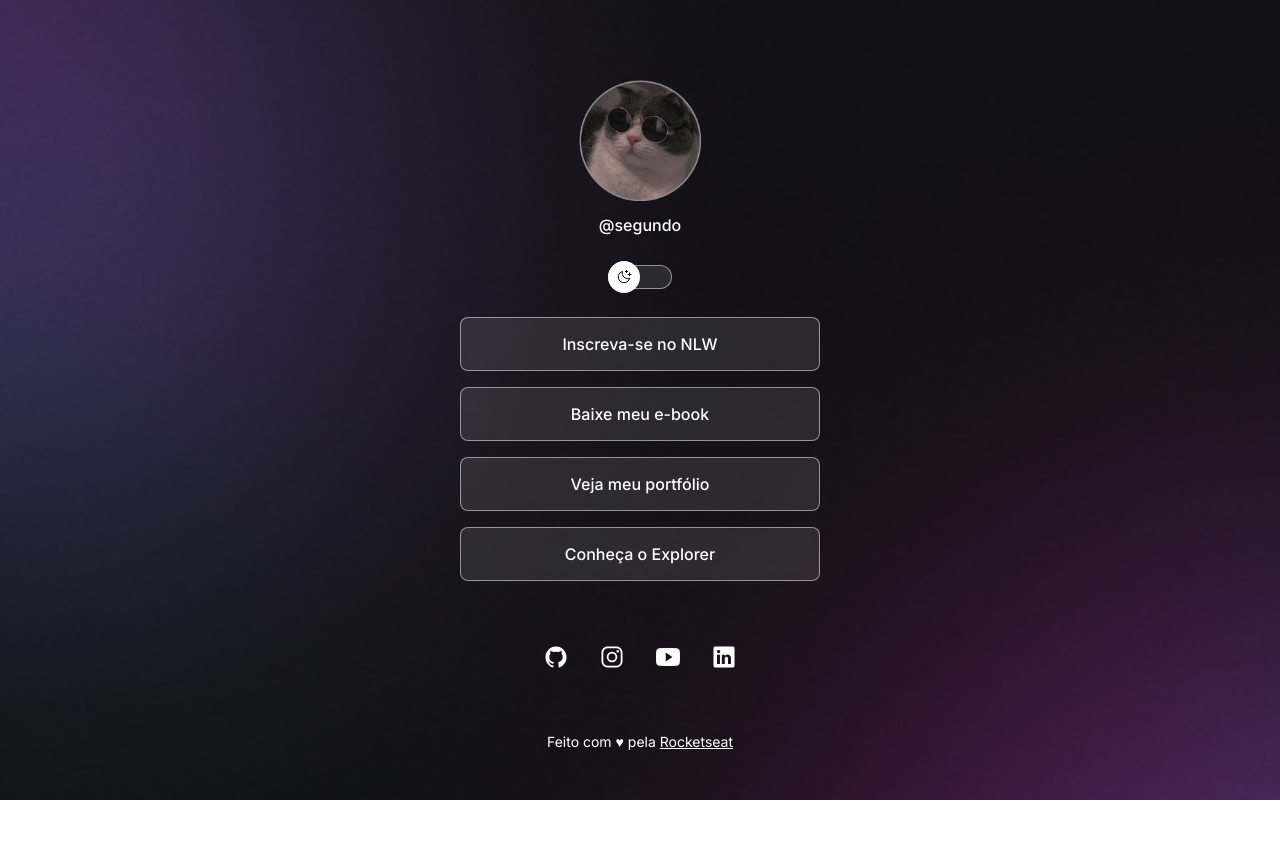
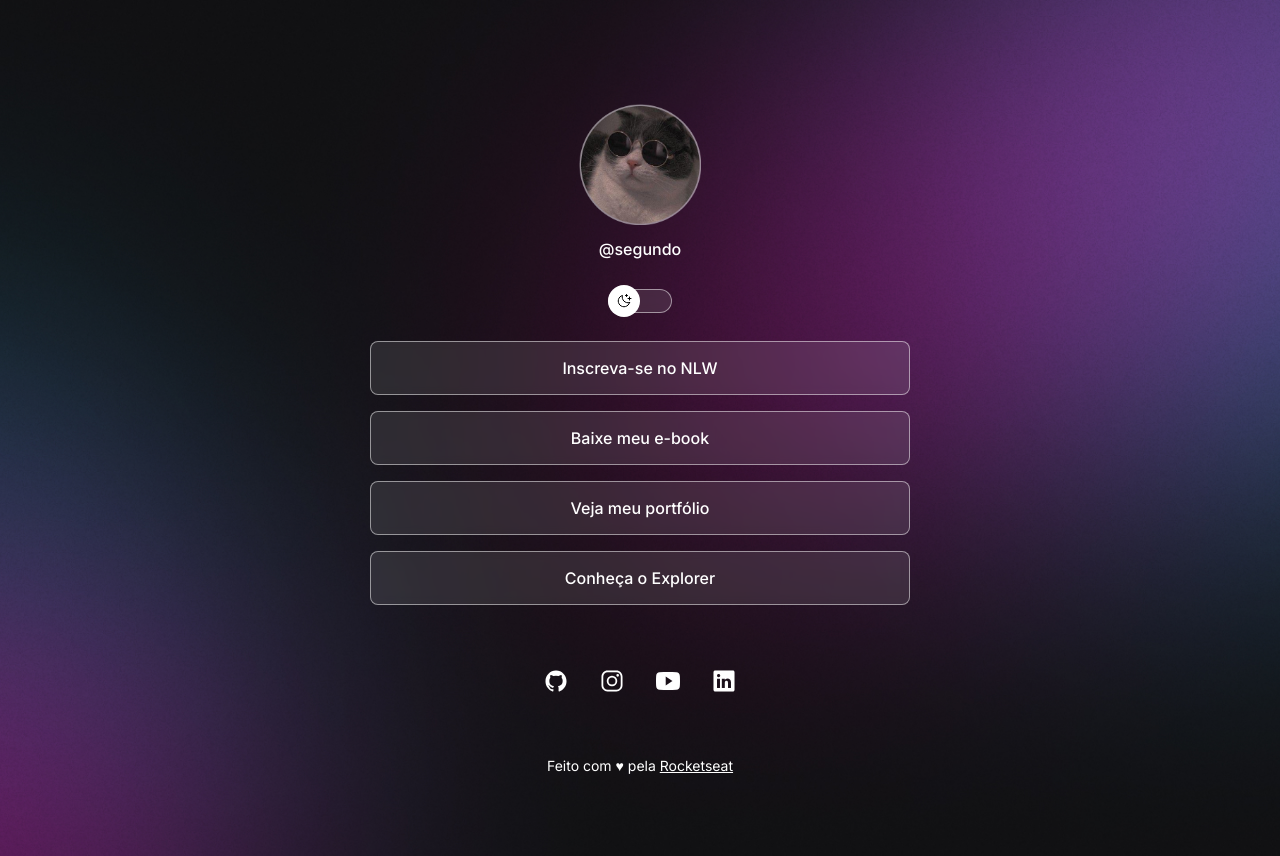
Before and after one commit to segwndo/Dev-Links, a plain HTML site: page index.html in a window 1280 px wide. Before the commit the page ends 800 px from the top, so only its background shows below. Drawn offline with nearby package versions, Linux system fonts and the light colour scheme.

Commit message:
change background based on media queries

```diff
--- a/style.css
+++ b/style.css
@@ -36,12 +36,14 @@ body {
   font-size: 1.6rem;
   /*background: color image repeat position/size*/
   background: var(--bg-url) no-repeat top center/cover;
+  height: 100vh;
 }
 
 #container {
-  width: 36rem;
+  width: 100%;
+  max-width: 58.8rem;
   margin: 5.6rem auto 0;
-  padding: o 2.4rem;
+  padding: 2.4rem;
 }
 
 /*profile*/
@@ -65,7 +67,7 @@ body {
 #switch {
   position: relative;
   width: 6.4rem;
-  margin: .4rem auto;
+  margin: 0.4rem auto;
 }
 
 #switch button {
@@ -77,7 +79,7 @@ body {
   position: absolute;
   z-index: 1;
   top: 50%;
- left: 0;
+  left: 0;
   transform: translateY(-50%);
 }
 
@@ -153,3 +155,33 @@ footer {
   text-align: center;
   font-size: 1.4rem;
 }
+
+/* media queries */
+@media (min-width: 700px) {
+  :root {
+    --bg-url: url(./assets/bg-desktop.jpg);
+  }
+
+  .light {
+    --bg-url: url(./assets/bg-desktop-light.jpg);
+  }
+}
+
+/* animation */
+@keyframes slide-in {
+  from {
+    left: 0;
+  }
+  to {
+    left: 50%;
+  }
+}
+
+@keyframes slide-back {
+  from {
+    left: 50%;
+  }
+  to {
+    left: 0;
+  }
+}
```
